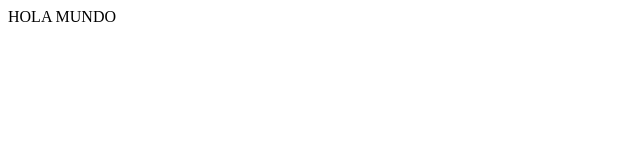
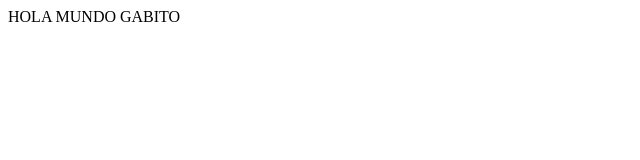
Before and after one commit to GabitoGabincho/proyectogit, a plain HTML site: page index.html in a window 1280 px wide. Shown: the full height of the page, 0-640 px from the left. Drawn offline with Linux system fonts and the light colour scheme.

Commit message:
update texto

```diff
--- a/index.html
+++ b/index.html
@@ -3,6 +3,6 @@
     <header>
     </header>
     <body>
-        HOLA MUNDO
+        HOLA MUNDO GABITO
     </body>
 </html>
```
